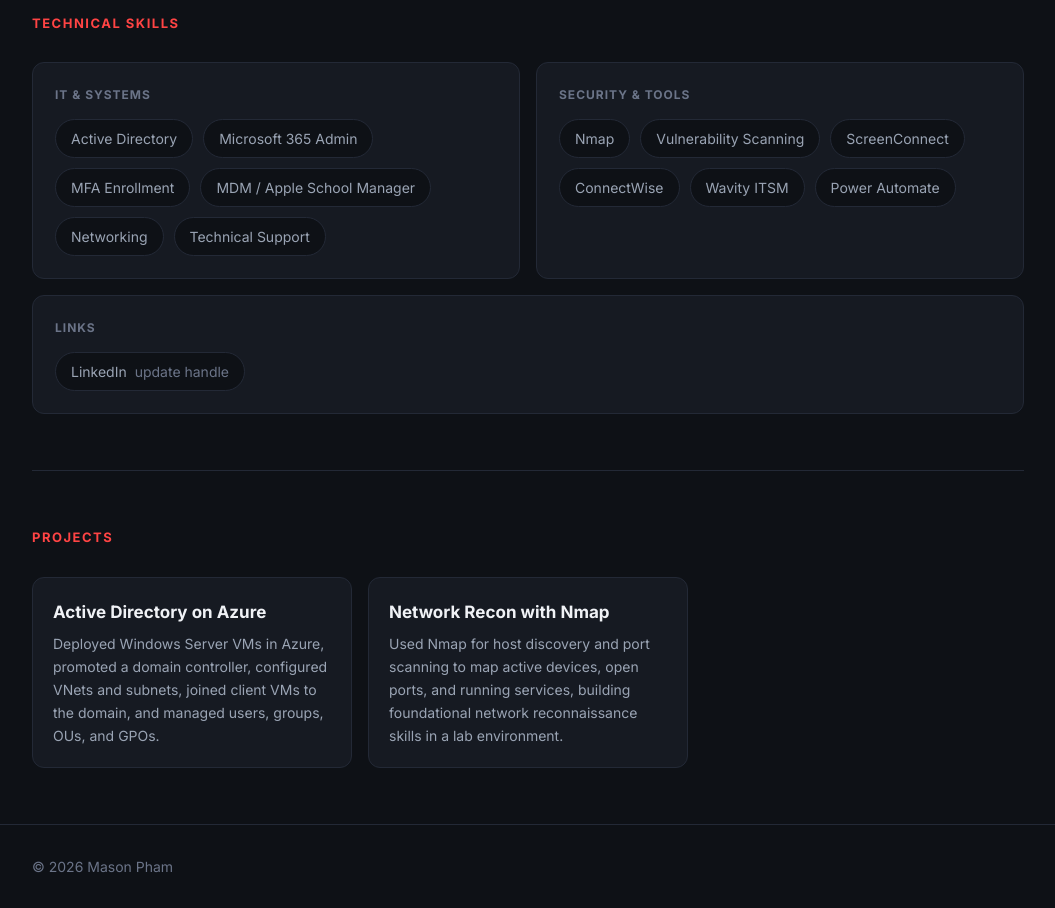
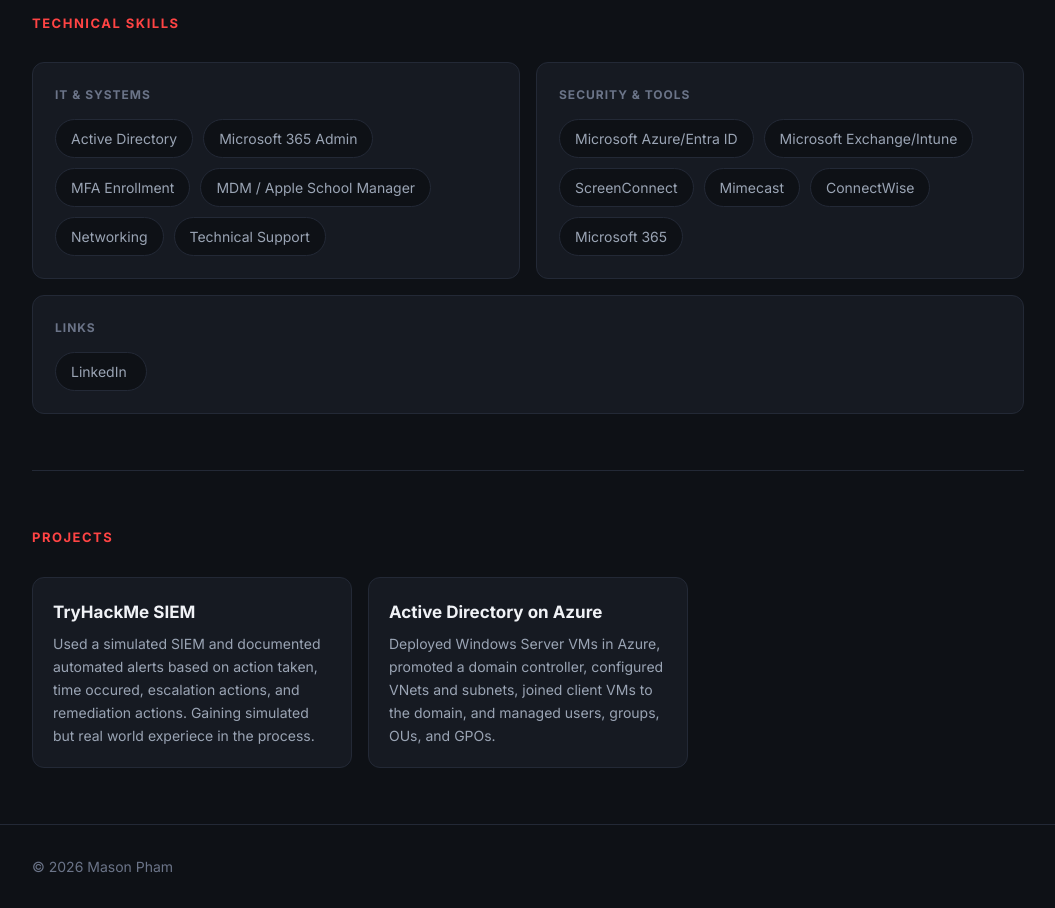
Before and after one commit to masonsSecurity/masonssecurity.github.io, a plain HTML site: page index.html in a window 1280 px wide. Shown: the part 940-1848 px from the top of the page, without its empty margins (112-1167 px from the left). Drawn offline with Linux system fonts and the light colour scheme.

Commit message:
index.html

```diff
--- a/index.html
+++ b/index.html
@@ -187,12 +187,12 @@
       <div class="panel">
         <h3>Security &amp; Tools</h3>
         <div class="bubbles">
-          <span class="bubble">Nmap</span>
-          <span class="bubble">Vulnerability Scanning</span>
+          <span class="bubble">Microsoft Azure/Entra ID</span>
+          <span class="bubble">Microsoft Exchange/Intune</span>
           <span class="bubble">ScreenConnect</span>
+          <span class="bubble">Mimecast</span>
           <span class="bubble">ConnectWise</span>
-          <span class="bubble">Wavity ITSM</span>
-          <span class="bubble">Power Automate</span>
+          <span class="bubble">Microsoft 365</span>
         </div>
       </div>
     </div>
@@ -200,7 +200,7 @@
     <div class="panel">
       <h3>Links</h3>
       <div class="bubbles">
-        <a class="bubble" href="https://www.linkedin.com/in/masonpham" target="_blank" rel="noopener">LinkedIn <span>update handle</span></a>
+        <a class="bubble" href="https://www.linkedin.com/in/masontpham" target="_blank" rel="noopener">LinkedIn<span></span></a>
       </div>
     </div>
   </section>
@@ -208,8 +208,8 @@
   <section id="projects">
     <div class="sec-title">Projects</div>
     <div class="proj">
+      <a class="p-card" href="#"><h3>TryHackMe SIEM</h3><p>Used a simulated SIEM and documented automated alerts based on action taken, time occured, escalation actions, and remediation actions. Gaining simulated but real world experiece in the process.</p></a>
       <a class="p-card" href="#"><h3>Active Directory on Azure</h3><p>Deployed Windows Server VMs in Azure, promoted a domain controller, configured VNets and subnets, joined client VMs to the domain, and managed users, groups, OUs, and GPOs.</p></a>
-      <a class="p-card" href="#"><h3>Network Recon with Nmap</h3><p>Used Nmap for host discovery and port scanning to map active devices, open ports, and running services, building foundational network reconnaissance skills in a lab environment.</p></a>
     </div>
   </section>
 </div>
```
